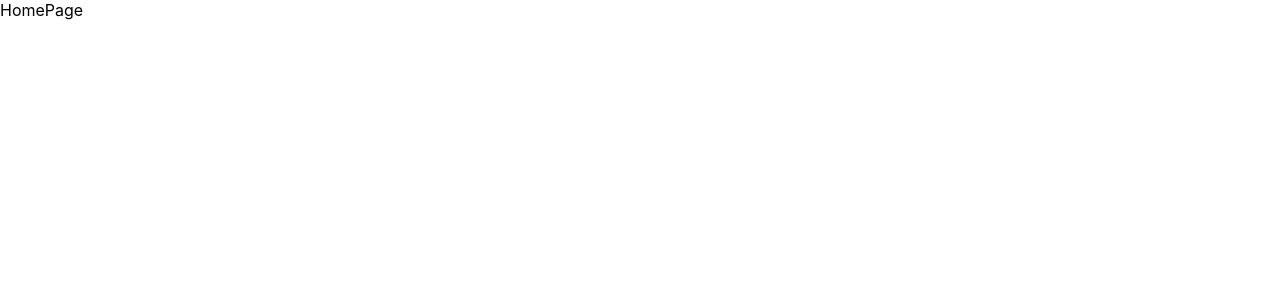
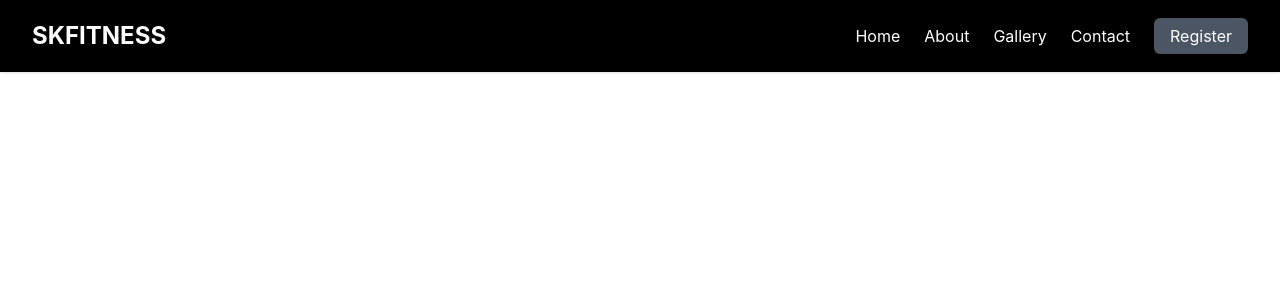
Before and after one commit to imdpc/skfitnessclub, a React (Create React App) app: page / in a window 1280 px wide. Shown: the top 300 px of the page. Built offline with nearby package versions, Linux system fonts and the light colour scheme.

Commit message:
NavBar completed

```diff
--- a/package.json
+++ b/package.json
@@ -34,5 +34,10 @@
       "last 1 firefox version",
       "last 1 safari version"
     ]
+  },
+  "devDependencies": {
+    "autoprefixer": "^10.4.12",
+    "postcss": "^8.4.18",
+    "tailwindcss": "^3.1.8"
   }
 }
--- /dev/null
+++ b/postcss.config.js
@@ -0,0 +1,6 @@
+module.exports = {
+  plugins: {
+    tailwindcss: {},
+    autoprefixer: {},
+  },
+}
--- a/src/App.js
+++ b/src/App.js
@@ -1,11 +1,12 @@
-import logo from "./logo.svg";
 import "./App.css";
 import HomePage from "./Container/HomePage/HomePage";
+import NavBar from './Components/NavBar/NavBar';
 
 function App() {
   return (
     <>
-      <HomePage />
+      {/* <HomePage /> */}
+      <NavBar />
     </>
   );
 }
--- a/src/Components/NavBar/NavBar.js
+++ b/src/Components/NavBar/NavBar.js
@@ -1,8 +1,109 @@
-import React from 'react'
+import React, { useState } from 'react'
 
-const NavBar = () => {
+const NavBar = (props) => {
+    const [navbar, setNavbar] = useState(false);
+
+
     return (
-        <div>NavBar</div>
+        <>
+
+
+
+            <nav className="w-full bg-black shadow ">
+                <div className="justify-between px-4 mx-auto lg:max-w-9xl md:items-center md:flex md:px-8">
+                    <div>
+                        <div className="flex items-center justify-between py-3 md:py-5 md:block">
+                            <a href="javascript:void(0)">
+                                <h2 className="text-2xl font-bold text-white">SKFITNESS</h2>
+                            </a>
+                            <div className="md:hidden">
+                                <button
+                                    className="p-2 text-gray-700 rounded-md outline-none focus:border-gray-400 focus:border"
+                                    onClick={() => setNavbar(!navbar)}
+                                >
+                                    {navbar ? (
+                                        <svg
+                                            xmlns="http://www.w3.org/2000/svg"
+                                            className="w-6 h-6 text-white"
+                                            viewBox="0 0 20 20"
+                                            fill="currentColor"
+                                        >
+                                            <path
+                                                fillRule="evenodd"
+                                                d="M4.293 4.293a1 1 0 011.414 0L10 8.586l4.293-4.293a1 1 0 111.414 1.414L11.414 10l4.293 4.293a1 1 0 01-1.414 1.414L10 11.414l-4.293 4.293a1 1 0 01-1.414-1.414L8.586 10 4.293 5.707a1 1 0 010-1.414z"
+                                                clipRule="evenodd"
+                                            />
+                                        </svg>
+                                    ) : (
+                                        <svg
+                                            xmlns="http://www.w3.org/2000/svg"
+                                            className="w-6 h-6 text-white"
+                                            fill="none"
+                                            viewBox="0 0 24 24"
+                                            stroke="currentColor"
+                                            strokeWidth={2}
+                                        >
+                                            <path
+                                                strokeLinecap="round"
+                                                strokeLinejoin="round"
+                                                d="M4 6h16M4 12h16M4 18h16"
+                                            />
+                                        </svg>
+                                    )}
+                                </button>
+                            </div>
+                        </div>
+                    </div>
+                    <div className='md:flex md:space-x-6'>
+                        <div>
+                            <div
+                                className={`flex-1 justify-self-center pb-3 mt-8 md:block md:pb-0 md:mt-0 ${navbar ? "block" : "hidden"
+                                    }`}
+                            >
+                                <ul className="items-center space-y-8 md:flex md:space-x-6 md:space-y-0">
+                                    <li className="text-white hover:text-red-700">
+                                        <a href="javascript:void(0)">Home</a>
+                                    </li>
+
+                                    <li className="text-white hover:text-red-700">
+                                        <a href="javascript:void(0)">About </a>
+                                    </li>
+                                    <li className="text-white hover:text-red-700">
+                                        <a href="javascript:void(0)">Gallery</a>
+                                    </li>
+                                    <li className="text-white hover:text-red-700">
+                                        <a href="javascript:void(0)">Contact </a>
+                                    </li>
+                                </ul>
+
+                                <div className="mt-3 space-y-2 lg:hidden md:inline-block">
+                                    <a
+                                        href="javascript:void(0)"
+                                        className="inline-block w-full px-4 py-2 text-center text-white bg-gray-600 rounded-md shadow hover:bg-gray-800"
+                                    >
+                                        Register
+                                    </a>
+
+                                </div>
+
+                            </div>
+                        </div>
+                        <div className="hidden space-x-2 md:inline-block">
+                            <a
+                                href="javascript:void(0)"
+                                className="px-4 py-2 text-white bg-gray-600 rounded-md shadow hover:bg-gray-800"
+                            >
+                                Register
+                            </a>
+
+                        </div>
+                    </div>
+                </div>
+            </nav>
+
+
+
+        </>
     )
 }
 
--- a/src/index.css
+++ b/src/index.css
@@ -1,3 +1,7 @@
+@tailwind base;
+@tailwind components;
+@tailwind utilities;
+
 body {
   margin: 0;
   font-family: -apple-system, BlinkMacSystemFont, 'Segoe UI', 'Roboto', 'Oxygen',
--- /dev/null
+++ b/tailwind.config.js
@@ -0,0 +1,10 @@
+/** @type {import('tailwindcss').Config} */
+module.exports = {
+  content: [
+    "./src/**/*.{js,jsx,ts,tsx}",
+  ],
+  theme: {
+    extend: {},
+  },
+  plugins: [],
+}
```
Also changed, not shown: 1 other file (tests, documents, lock files or other folders).
